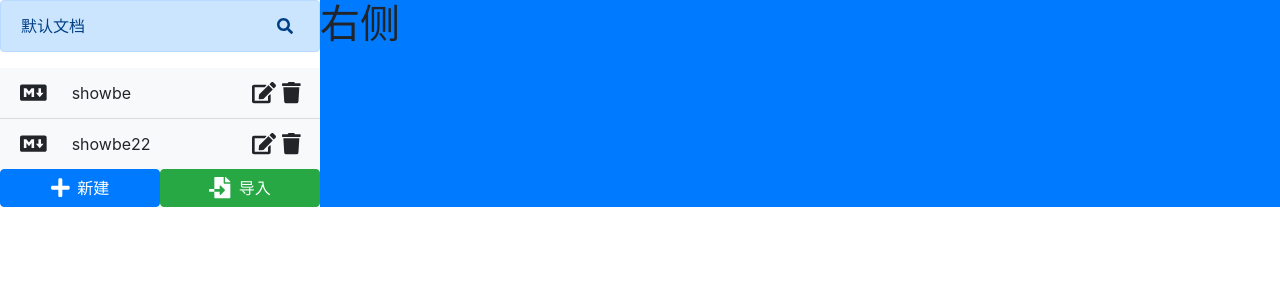
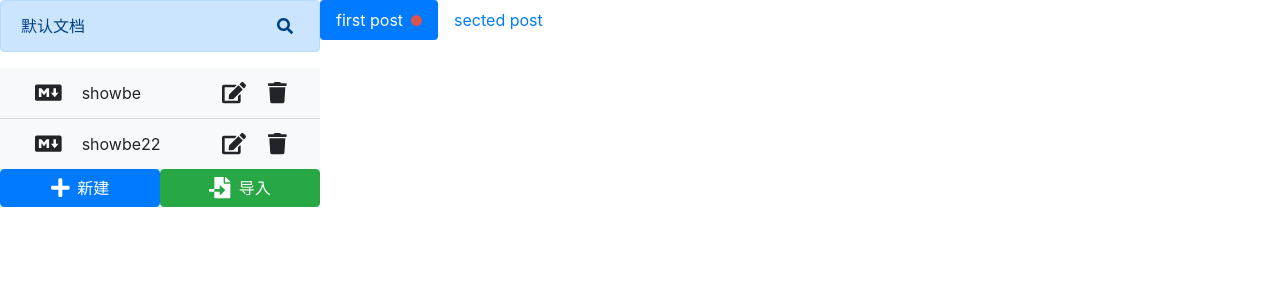
Before and after one commit to AbrahamNtlt/could-md, a React (Create React App) app: page / in a window 1280 px wide. Shown: the top 300 px of the page. Built offline with nearby package versions, Linux system fonts and the light colour scheme.

Commit message:
tab组件

```diff
--- a/package.json
+++ b/package.json
@@ -12,6 +12,9 @@
     "@testing-library/react": "^9.3.2",
     "@testing-library/user-event": "^7.1.2",
     "bootstrap": "^4.4.1",
+    "class": "^0.1.4",
+    "classnames": "^2.2.6",
+    "node-sass": "^4.13.0",
     "react": "^16.12.0",
     "react-dom": "^16.12.0",
     "react-scripts": "3.3.0"
--- a/src/App.js
+++ b/src/App.js
@@ -2,7 +2,7 @@
  * @Description: 入口
  * @Author: Achieve
  * @Date: 2019-12-10 09:59:11
- * @LastEditTime: 2019-12-11 13:30:12
+ * @LastEditTime: 2019-12-11 15:45:08
  */
 import React from 'react'
 import './App.css'
@@ -11,8 +11,10 @@
 import FileSearch from './components/FileSearch'
 import FileList from './components/FileList'
 import ButtomBtn from './components/ButtomBtn'
+import TabList from './components/TabList'
 
 function App() {
+  let unsaveIds = ['1']
   let files = [
     {
       id: '1',
@@ -30,7 +32,12 @@
   const openClickedFile = () => {}
   const deteleFile = () => {}
   const saveEdit = (id, newVal) => {}
-
+  const handeCloseTab = fileId => {
+    console.log(`close ${fileId}`)
+  }
+  const handeTabClick = fileId => {
+    console.log(`click ${fileId}`)
+  }
   return (
     <div className="App container-fluid px-0">
       <div className="row no-gutters">
@@ -61,8 +68,14 @@
             </div>
           </div>
         </div>
-        <div className="col-9 left-panel bg-primary">
-          <h1>右侧</h1>
+        <div className="col-9 left-panel">
+          <TabList
+            files={files}
+            activeId={files[0].id}
+            onCloseTab={handeCloseTab}
+            onTabClick={handeTabClick}
+            unsaveIds={unsaveIds}
+          />
         </div>
       </div>
     </div>
--- a/src/components/FileList.js
+++ b/src/components/FileList.js
@@ -2,7 +2,7 @@
  * @Description:左侧文件列表
  * @Author: Achieve
  * @Date: 2019-12-11 10:41:16
- * @LastEditTime: 2019-12-11 13:44:56
+ * @LastEditTime: 2019-12-11 14:56:43
  */
 import React, { useState } from 'react'
 import { FontAwesomeIcon } from '@fortawesome/react-fontawesome'
@@ -18,7 +18,7 @@
     <ul className="list-group list-group-flush file-list">
       {files.map(file => (
         <li
-          className="list-group-item bg-light row no-gutter d-flex align-items-center file-item"
+          className="list-group-item bg-light row no-gutter d-flex align-items-center file-item mx-0"
           key={file.id}
         >
           {file.id !== editStatus && (
@@ -27,7 +27,7 @@
                 <FontAwesomeIcon size="lg" icon={faMarkdown} />
               </span>
               <span
-                className="col-7 c-link"
+                className="col-6 c-link"
                 onClick={() => {
                   onFileClick(file.id)
                 }}
@@ -36,7 +36,7 @@
               </span>
               <button
                 type="button"
-                className="icon-button col-1"
+                className="icon-button col-2"
                 onClick={() => {
                   setValue(file.title)
                   setEditStatus(file.id)
@@ -47,7 +47,7 @@
               </button>
               <button
                 type="button"
-                className="icon-button col-1"
+                className="icon-button col-2"
                 onClick={() => {
                   onFileDelete(file.id)
                 }}
--- /dev/null
+++ b/src/components/TabList.js
@@ -0,0 +1,65 @@
+/*
+ * @Description:tab标签
+ * @Author: Achieve
+ * @Date: 2019-12-11 14:32:17
+ * @LastEditTime: 2019-12-11 15:47:59
+ */
+import React, { useState } from 'react'
+import PropTypes from 'prop-types'
+import { FontAwesomeIcon } from '@fortawesome/react-fontawesome'
+import { faTimes } from '@fortawesome/free-solid-svg-icons'
+import classnames from 'classnames'
+import './TabList.scss'
+
+const TabList = ({ files, activeId, unsaveIds, onTabClick, onCloseTab }) => {
+  return (
+    <ul className="nav nav-pills tablist-component">
+      {files.map(file => {
+        const withUnsaveMark = unsaveIds.includes(file.id)
+        const fClassName = classnames({
+          'nav-link': true,
+          active: file.id === activeId,
+          'withUnsaved':withUnsaveMark
+        })
+        return (
+          <li className="nav-item" key={file.id}>
+            <a
+              href="#"
+              className={fClassName}
+              onClick={e => {
+                e.preventDefault()
+                onTabClick(file.id)
+              }}
+            >
+              {file.title}
+              <span
+                className="ml-2 close-icon"
+                onClick={e => {
+                  e.stopPropagation()
+                  onCloseTab(file.id)
+                }}
+              >
+                <FontAwesomeIcon icon={faTimes} />
+              </span>
+              {withUnsaveMark && (
+                <span className="rounded-circle unsaved-icon ml-2"></span>
+              )}
+            </a>
+          </li>
+        )
+      })}
+    </ul>
+  )
+}
+
+TabList.propTypes = {
+  files: PropTypes.array,
+  activeId: PropTypes.string,
+  unsaveIds: PropTypes.array,
+  onTabClick: PropTypes.func,
+  onCloseTab: PropTypes.func
+}
+TabList.defaultPorps = {
+  unsaveIds: []
+}
+export default TabList
--- /dev/null
+++ b/src/components/TabList.scss
@@ -0,0 +1,24 @@
+.tablist-component {
+  .close-icon {
+    visibility: hidden;
+  }
+  .nav-link:hover .close-icon,
+  .nav-link.active .close-icon {
+    visibility: visible;
+  }
+  .unsaved-icon {
+    background: #d9534f;
+    display: inline-block;
+    width: 11px;
+    height: 11px;
+  }
+  .withUnsaved.nav-link .close-icon {
+    display: none;
+  }
+  .withUnsaved.nav-link:hover .close-icon {
+    display: inline-block;
+  }
+  .withUnsaved.nav-link:hover .unsaved-icon {
+    display: none;
+  }
+}
```
